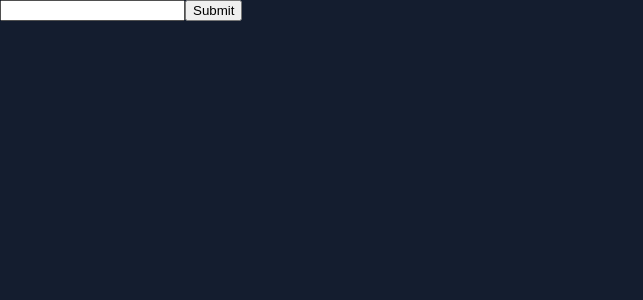
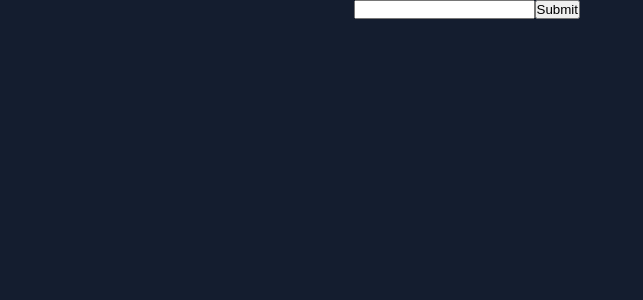
Before and after one commit to mikadze13/github-users, an Angular app in the folder github-Users/: page / in a window 1280 px wide. Shown: the top 300 px of the page, without its empty margins (0-643 px from the left). Built offline with nearby package versions, Linux system fonts and the light colour scheme.

Commit message:
added styles

```diff
--- a/github-Users/src/app/components/search-users/search-users.component.css
+++ b/github-Users/src/app/components/search-users/search-users.component.css
@@ -0,0 +1,18 @@
+.container {
+    width: 327px;
+    display: flex;
+    flex-direction: column;
+    gap: 36px;
+}
+.main{
+    width: 100%;
+    height: 100% !important;
+    display: flex;
+    align-items: center;
+    justify-content: center;
+}
+@media screen and (min-width: 768px) {
+    .container {
+        width: 573px;
+    }
+}
--- a/github-Users/src/app/components/search-users/search-users.component.html
+++ b/github-Users/src/app/components/search-users/search-users.component.html
@@ -1,3 +1,5 @@
+<div class="main">
+    <div class="container">
         <form (ngSubmit)="submitForm()">
             <input type="text" [(ngModel)]="inputValue" name="inputField">
             <button type="submit">Submit</button>
@@ -9,3 +11,5 @@
             <p>{{i.followers_url}}</p>
             <a [href]="i.followers_url">xoa</a>
         </div>
+    </div>
+</div>
--- a/github-Users/src/styles.css
+++ b/github-Users/src/styles.css
@@ -1,11 +1,15 @@
 /* You can add global styles to this file, and also import other style files */
-body{
+* {
+    padding: 0;
     margin: 0;
-    padding:0;
+}
+
+body {
     background-color: #141d2f;
     font-size: 13px;
     color: white;
     width: 100%;
     position: relative;
+    min-height: 100% !important;
     height: 100%;
 }
```
Lines whose indentation alone changed are shown as unchanged.
